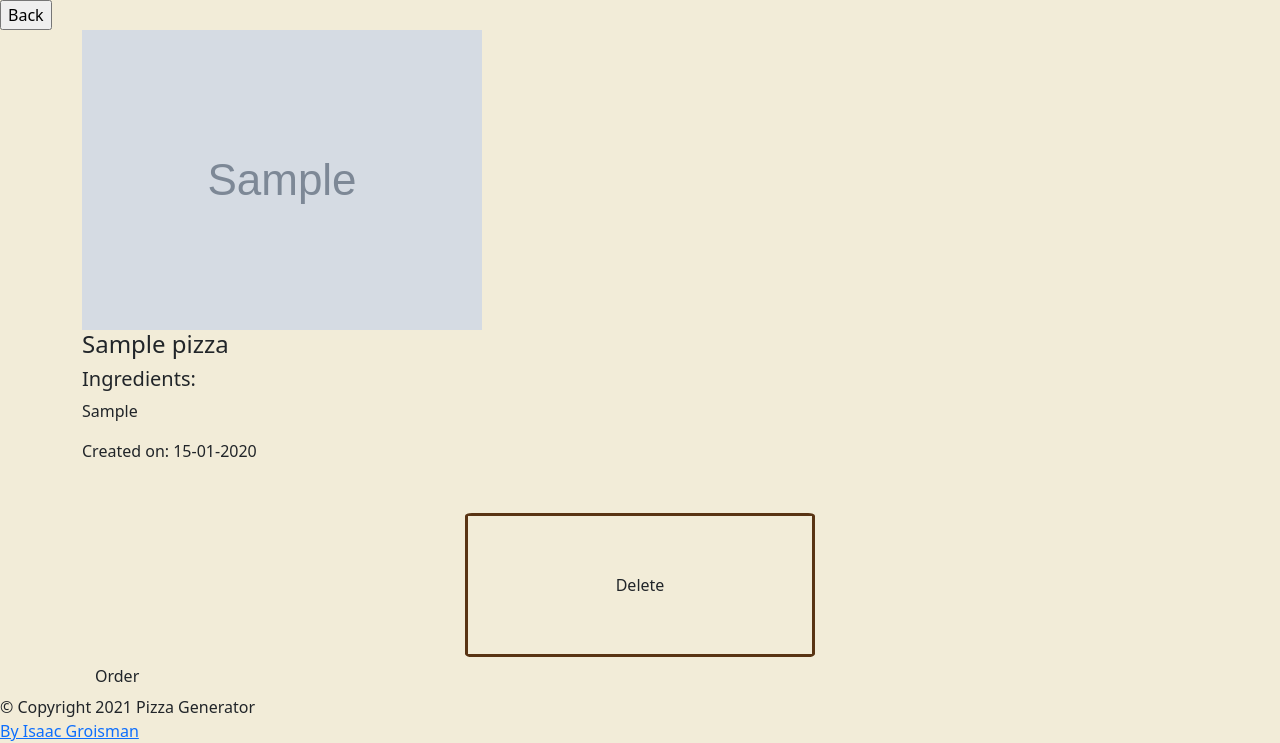
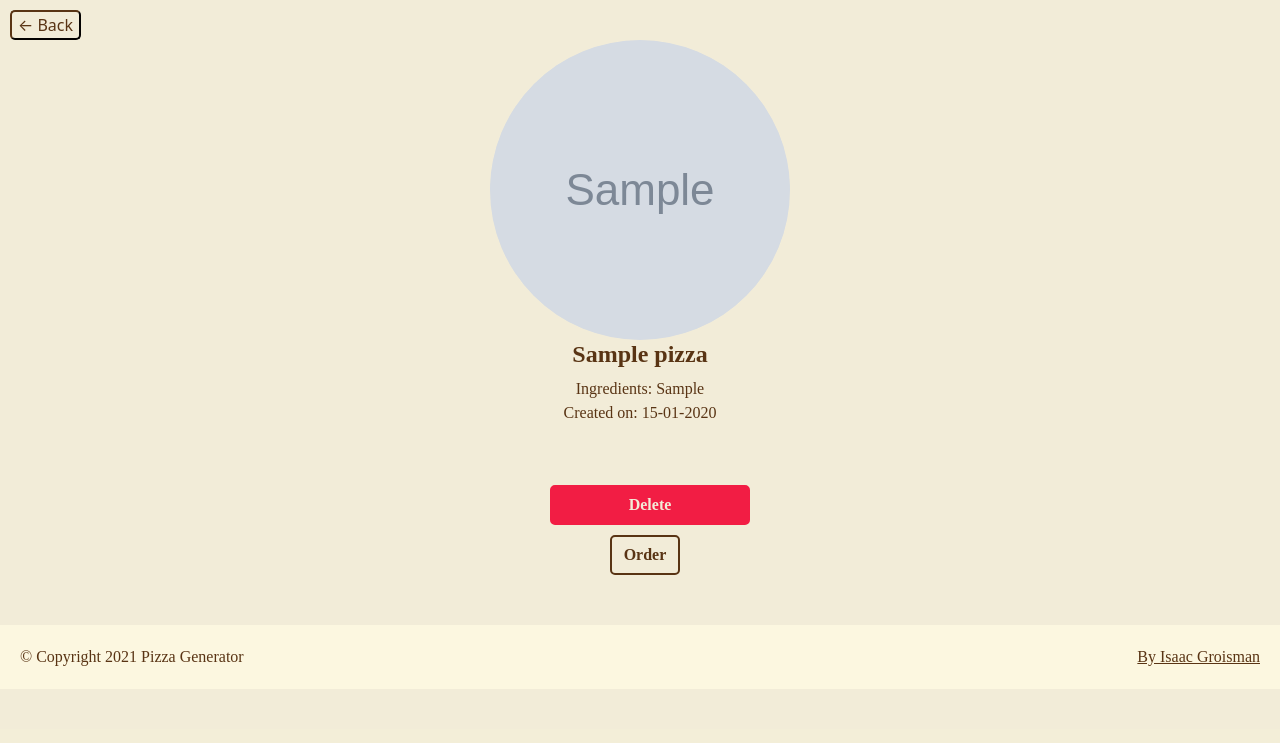
Before and after one commit to Grois333/pizzagenerator, a PHP site: page /details.php?id=1 in a window 1280 px wide. Shown: the part 71-814 px from the top of the page. After the commit the page ends 737 px from the top, so only its background shows below. Run offline with PHP 8.4, Linux system fonts and the light colour scheme; the visitor is signed in with stand-in values (Sample User, id 1); tables that the repository leaves empty hold one stand-in row (values such as "Sample post"); grey boxes marked "Sample" are stand-in pictures; some web fonts are replaced.

Commit message:
less css details page

```diff
--- a/assets/query.sql
+++ b/assets/query.sql
@@ -38,9 +38,10 @@ CREATE TABLE `orders`
     `comments`varchar(255) NOT NULL,
     `order_date` DATETIME NOT NULL
                 DEFAULT CURRENT_TIMESTAMP,
-    PRIMARY KEY `id`(`id`),
-    FOREIGN KEY(`id_of_pizza`) REFERENCES `pizzas`(`pizza_id`)
+    PRIMARY KEY `id`(`id`)
+
 );
+FOREIGN KEY(`id_of_pizza`) REFERENCES `pizzas`(`pizza_id`)
 
 
 
--- a/details.php
+++ b/details.php
@@ -121,15 +121,14 @@ if(isset($_GET['id'])){
 
 <?php include('templates/header.php'); ?>
 
-<INPUT type="button" value="Back" onClick="history.go(-1);">
+<INPUT class="back" type="button" value="&larr; Back" onClick="history.go(-1);">
 
-<div class="container center grey-text">
+<div class="container-fluid center grey-text text-center">
 		<?php if($pizza): ?>
-            <img src="<?=$imageURL;?>" alt="pizza">
-			<h4><?php echo $pizza['title']; ?></h4>
-			<h5>Ingredients:</h5>
-			<p><?php echo $pizza['ingredients']; ?></p>
-            <p>Created on: <?php echo $date; ?></p>
+            <div class="pizza-image-wrapper"><img src="<?=$imageURL;?>" alt="pizza"></div>
+			<h4 class="title"><?php echo $pizza['title']; ?></h4>
+			<div class="text">Ingredients: <?php echo $pizza['ingredients']; ?></div>
+            <div class="text">Created on: <?php echo $date; ?></div>
 
 
 			<!-- DELETE FORM -->
@@ -145,7 +144,7 @@ if(isset($_GET['id'])){
 
                     if($_SESSION['user_id'] == $pizza['pizza_id']): ?>
 
-                        <form action="<?=$_SERVER['PHP_SELF'];?>" method="POST">
+                        <form class="delete_form" action="<?=$_SERVER['PHP_SELF'];?>" method="POST">
                             <input type="hidden" name="id_to_delete" value="<?php echo $pizza['id']; ?>">
                             <input type="submit" name="delete" value="Delete" class="btn">
                         </form>
--- a/style.css
+++ b/style.css
@@ -53,13 +53,37 @@ nav a {
   text-align: center;
   margin-top: 50px;
 }
+footer {
+  background-color: #FCF7E0;
+  display: flex;
+  justify-content: space-between;
+  padding: 20px;
+  margin-top: 50px;
+}
+@media (max-width: 500px) {
+  footer {
+    flex-direction: column;
+    text-align: center;
+  }
+}
+footer div {
+  font-family: 'Poppins', 'sans-serif';
+  color: #593414;
+  font-weight: normal;
+}
+footer div a {
+  color: #593414;
+}
+footer div a:hover {
+  color: #A6800F;
+}
 .pizza-container {
-  margin-top: 50px;
+  margin-top: 30px;
 }
 .pizza-container .row {
   align-items: baseline ;
 }
-.pizza-container .row .col {
+.pizza-container .row .card_container {
   border: 1px solid;
   display: flex;
   justify-content: center;
@@ -70,9 +94,10 @@ nav a {
   border: 2px solid #593414;
   padding: 20px;
   border-radius: 2%;
+  width: 350px;
 }
 @media (max-width: 370px) {
-  .pizza-container .row .col {
+  .pizza-container .row .card_container {
     margin: 0 auto;
   }
 }
@@ -80,6 +105,9 @@ nav a {
   width: fit-content;
   text-align: center;
   background-color: #FCF7E0;
+  margin: 0 auto;
+  margin: inherit;
+  width: -webkit-fill-available;
 }
 .pizza-container .pizza-wrapper .pizza-images-wrapper {
   width: 300px;
@@ -88,6 +116,14 @@ nav a {
   border-radius: 50%;
   background-color: #F2ECD8;
   margin: 10px;
+  margin: auto;
+  width: auto;
+}
+@media only screen and (max-width: 380px) {
+  .pizza-container .pizza-wrapper .pizza-images-wrapper {
+    width: 200px;
+    height: 200px;
+  }
 }
 .pizza-container .pizza-wrapper h6 {
   color: #593414;
@@ -106,6 +142,9 @@ nav a {
 }
 .pizza-container .pizza-wrapper a {
   color: #A6800F;
+}
+.pizza-container .pizza-wrapper a:hover {
+  color: #F21D44;
 }
 form {
   width: 350px;
@@ -198,4 +237,66 @@ tr:nth-child(even) {
 td img {
   width: 100px;
 }
+/* Details page */
+.butt {
+  background-color: transparent;
+  border-radius: 5px;
+  margin-top: 10px;
+  margin-left: 10px;
+  border-color: #593414;
+  color: #593414;
+}
+.back {
+  background-color: transparent;
+  border-radius: 5px;
+  margin-top: 10px;
+  margin-left: 10px;
+  border-color: #593414;
+  color: #593414;
+}
+.back:hover {
+  background-color: #FCF7E0;
+}
+.btn {
+  background-color: transparent;
+  border-radius: 5px;
+  margin-top: 10px;
+  margin-left: 10px;
+  border-color: #593414;
+  font-family: 'Poppins', 'sans-serif';
+  color: #593414;
+  font-weight: normal;
+  font-weight: bold;
+  border: 2px solid #593414;
+}
+.btn:hover {
+  background-color: #FCF7E0;
+}
+.pizza-image-wrapper {
+  width: 300px;
+  height: 300px;
+  overflow: hidden;
+  border-radius: 50%;
+  background-color: #F2ECD8;
+  margin: 10px;
+  margin: auto;
+}
+.pizza-image-wrapper img {
+  width: 100%;
+  height: 100%;
+  object-fit: cover;
+}
+.delete_form {
+  border: unset;
+  padding: 0;
+  width: 200px;
+}
+.delete_form .btn {
+  background-color: #F21D44;
+  color: #F2ECD8;
+  border-color: #F21D44;
+}
+.delete_form .btn:hover {
+  background-color: #bd1a38;
+}
 /* Responsive   */
--- a/style.less
+++ b/style.less
@@ -63,16 +63,41 @@ nav{
     margin-top: 50px;
 }
 
+footer{
+    background-color: @extra3-color;
+    display: flex;
+    justify-content: space-between;
+    padding: 20px;
+    margin-top: 50px;
+
+    @media (max-width: 500px) {
+        flex-direction: column;
+        text-align: center;
+    }
+
+    div{
+        .text();
+
+        a{
+            color: @text-color;
+        }
+
+        a:hover{
+            color: @secondary-color;
+        }
+    }
+}
+
 
 .pizza-container{
 
-    margin-top: 50px;
+    margin-top: 30px;
 
     .row{
 
         align-items: baseline ;
 
-        .col{
+        .card_container{
             border: 1px solid;
             display: flex;
             justify-content: center;
@@ -84,6 +109,8 @@ nav{
             border: 2px solid @text-color;
             padding: 20px;
             border-radius: 2%;
+
+            width: 350px;
 
             @media (max-width: 370px) {
                 margin: 0 auto;
@@ -97,6 +124,10 @@ nav{
         width: fit-content;
         text-align: center;
         background-color: @extra3-color;
+        margin: 0 auto;
+
+        margin: inherit;
+        width: -webkit-fill-available;
 
         .pizza-images-wrapper{
             width: 300px;
@@ -105,6 +136,15 @@ nav{
             border-radius: 50%;
             background-color: @primary-color;
             margin: 10px;
+
+            margin: auto;
+            width: auto;
+
+            @media only screen and (max-width: 380px){
+                width: 200px;
+                height: 200px;
+            }
+
         }
 
         h6{
@@ -128,7 +168,10 @@ nav{
 
         a{
             color: @secondary-color;
+        }
 
+        a:hover{
+            color: @extra2-color;
         }
     }
 }
@@ -245,5 +288,71 @@ td img{
 
 
 
+/* Details page */
+
+.butt{
+    background-color: transparent;
+    border-radius: 5px;
+    margin-top: 10px;
+    margin-left: 10px;
+    border-color: @text-color;
+    color: @text-color;
+}
+
+.back{
+    .butt();
+}
+
+.back:hover{
+    background-color: @extra3-color;
+}
+
+.btn{
+    .butt();
+    .text();
+    font-weight: bold;
+    border: 2px solid @text-color;
+}
+
+.btn:hover{
+    background-color: @extra3-color;
+}
+
+.pizza-image-wrapper{
+    width: 300px;
+    height: 300px;
+    overflow:hidden;
+    border-radius: 50%;
+    background-color: @primary-color;
+    margin: 10px;
+    margin: auto;
+
+    img{
+        width: 100%;
+        height: 100%;
+        object-fit: cover;
+    }
+}
+
+.delete_form{
+    border: unset;
+    padding: 0;
+    width: 200px;
+
+    .btn{
+        background-color: @extra2-color;
+        color: @primary-color;
+        border-color: @extra2-color;
+    }
+
+    .btn:hover{
+        background-color: #bd1a38;
+    }
+}
+
+
+
+
+
 
 /* Responsive   */
```
Also changed, not shown: index.php (+4 -4 lines), uploads/pepperoni.png (added), uploads/spicy.jpg (added), uploads/summer.png (added).
